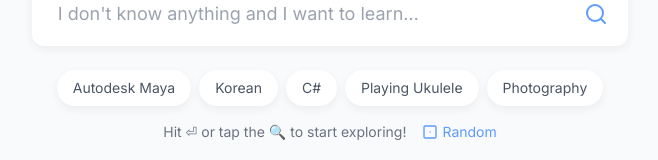
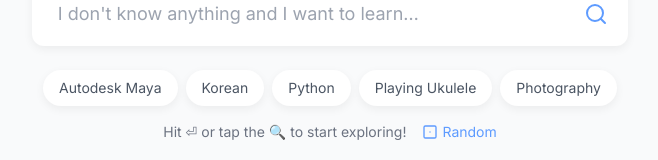
Before and after one commit to ddanakim0304/idontknowanythingandiwanttolearn, a React (Vite) app: page / in a window 1280 px wide. Shown: the part 454-614 px from the top of the page, without its empty margins (310-968 px from the left). Built offline with nearby package versions, Linux system fonts and the light colour scheme; no server answers.

Commit message:
Updated LandingPage.tsx

```diff
--- a/src/components/LandingPage.tsx
+++ b/src/components/LandingPage.tsx
@@ -8,7 +8,7 @@ const LandingPage: React.FC = () => {
   const [searchMode, setSearchMode] = useState<SearchMode>('study-plan');
   const navigate = useNavigate();
 
-  const exampleTopics = ['Autodesk Maya', 'Korean', 'C#', 'Playing Ukulele', 'Photography'];
+  const exampleTopics = ['Autodesk Maya', 'Korean', 'Python', 'Playing Ukulele', 'Photography'];
 
   const handleSearch = (query?: string) => {
     const searchTerm = query || searchQuery;
```
